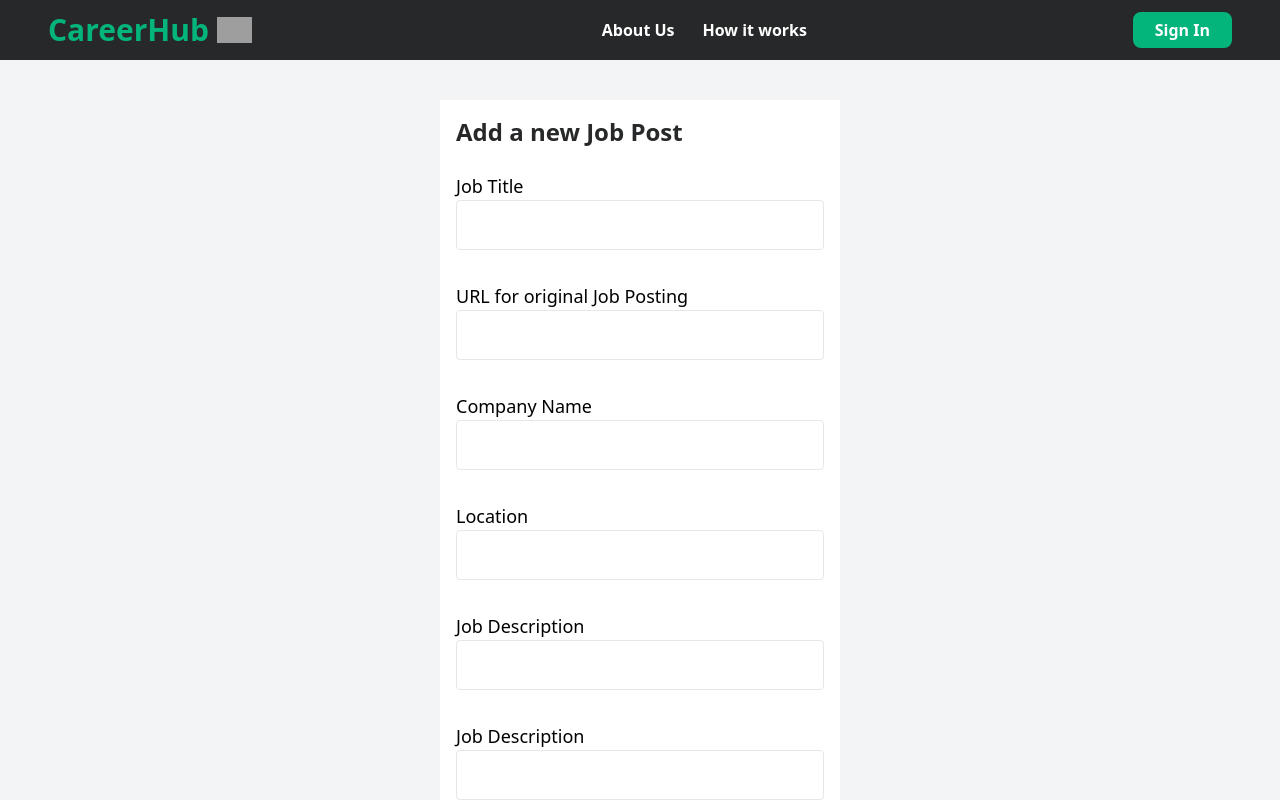
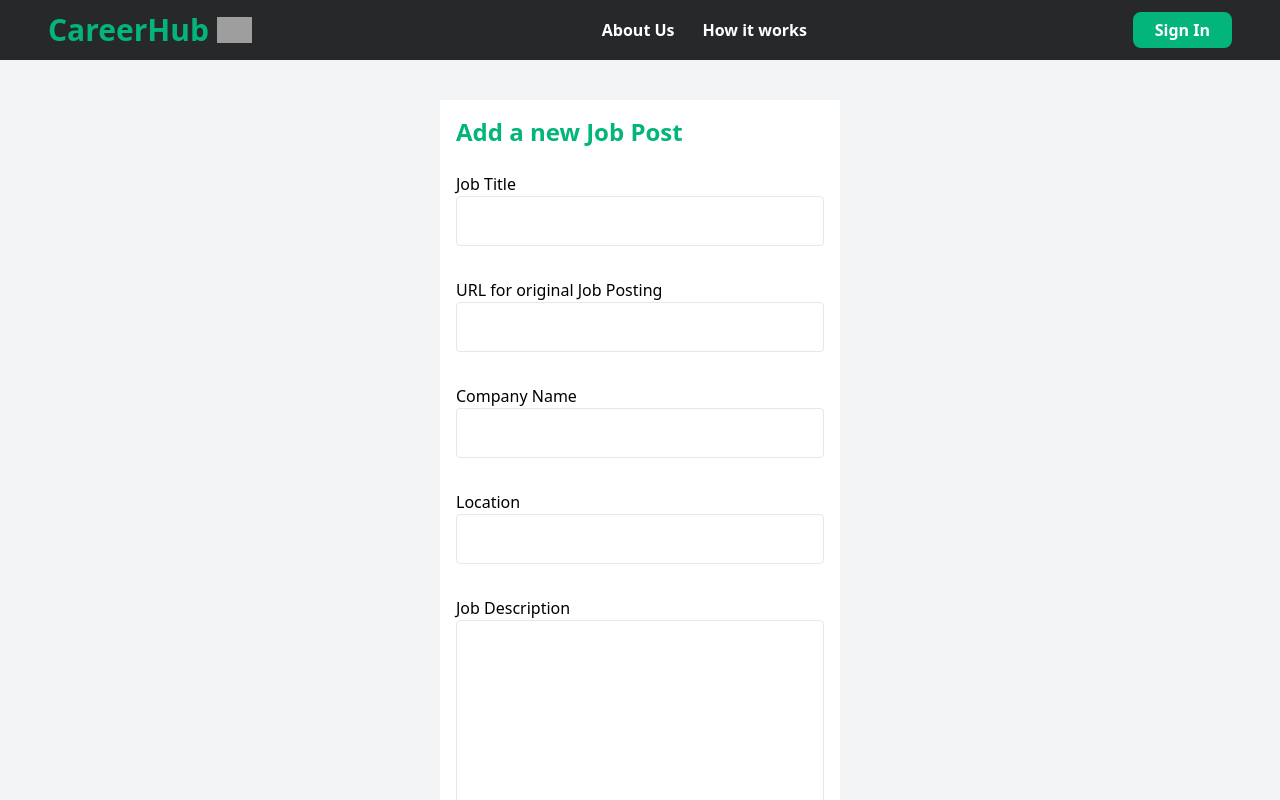
Before and after one commit to KunalSalunkhe12/CareerHub, a React (Vite) app in the folder client/: page /add-job in a window 1280 px wide. Shown: the top 800 px of the page. Built offline with nearby package versions, Linux system fonts and the light colour scheme; grey boxes are pictures that could not be loaded; the HTML template or start-up script is replaced by a standard one.

Commit message:
complete add job form

```diff
--- a/client/index.html
+++ b/client/index.html
@@ -10,7 +10,6 @@
 
 <body>
   <div id="root"></div>
-  <div id="portal"></div>
   <script type="module" src="/src/main.jsx"></script>
 </body>
 
--- a/client/src/components/JobTracker/AddJob.jsx
+++ b/client/src/components/JobTracker/AddJob.jsx
@@ -2,12 +2,12 @@ const AddJob = () => {
   return (
     <div className="flex justify-center bg-gray-100 p-10">
       <div className="p-4 w-1/3 bg-white">
-        <h2 className="text-custom_black text-2xl font-semibold mb-6">
+        <h2 className="text-custom_green text-2xl font-semibold mb-6">
           Add a new Job Post
         </h2>
         <form className="">
           <div className="flex flex-col my-4">
-            <label className="text-lg font-medium" htmlFor="title">
+            <label className="font-medium" htmlFor="title">
               Job Title
             </label>
             <input
@@ -18,7 +18,7 @@ const AddJob = () => {
             />
           </div>
           <div className="flex flex-col my-4">
-            <label className="text-lg font-medium" htmlFor="url">
+            <label className="font-medium" htmlFor="url">
               URL for original Job Posting
             </label>
             <input
@@ -29,7 +29,7 @@ const AddJob = () => {
             />
           </div>
           <div className="flex flex-col my-4">
-            <label className="text-lg font-medium" htmlFor="company">
+            <label className="font-medium" htmlFor="company">
               Company Name
             </label>
             <input
@@ -40,7 +40,7 @@ const AddJob = () => {
             />
           </div>
           <div className="flex flex-col my-4">
-            <label className="text-lg font-medium" htmlFor="location">
+            <label className="font-medium" htmlFor="location">
               Location
             </label>
             <input
@@ -51,23 +51,13 @@ const AddJob = () => {
             />
           </div>
           <div className="flex flex-col my-4">
-            <label className="text-lg font-medium" htmlFor="description">
+            <label className="font-medium" htmlFor="description">
               Job Description
             </label>
-            <input
+            <textarea
+              rows="10"
               className="block border border-grey-light w-full p-3 rounded mb-4"
-              type="text"
-              name="description"
-              id="description"
-            />
-          </div>
-          <div className="flex flex-col my-4">
-            <label className="text-lg font-medium" htmlFor="description">
-              Job Description
-            </label>
-            <input
-              className="block border border-grey-light w-full p-3 rounded mb-4"
-              type="text"
+              type=""
               name="description"
               id="description"
             />
```
